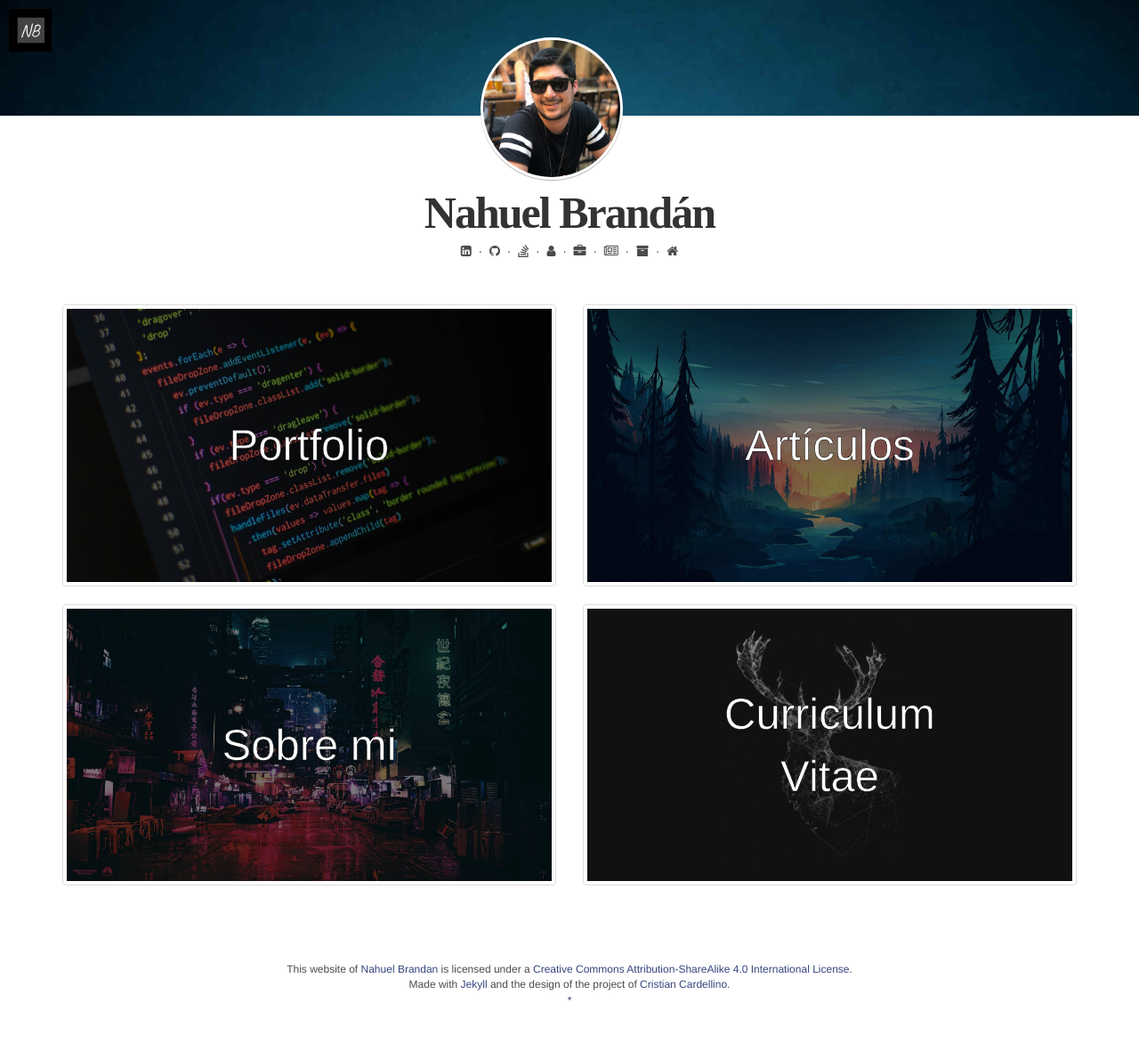
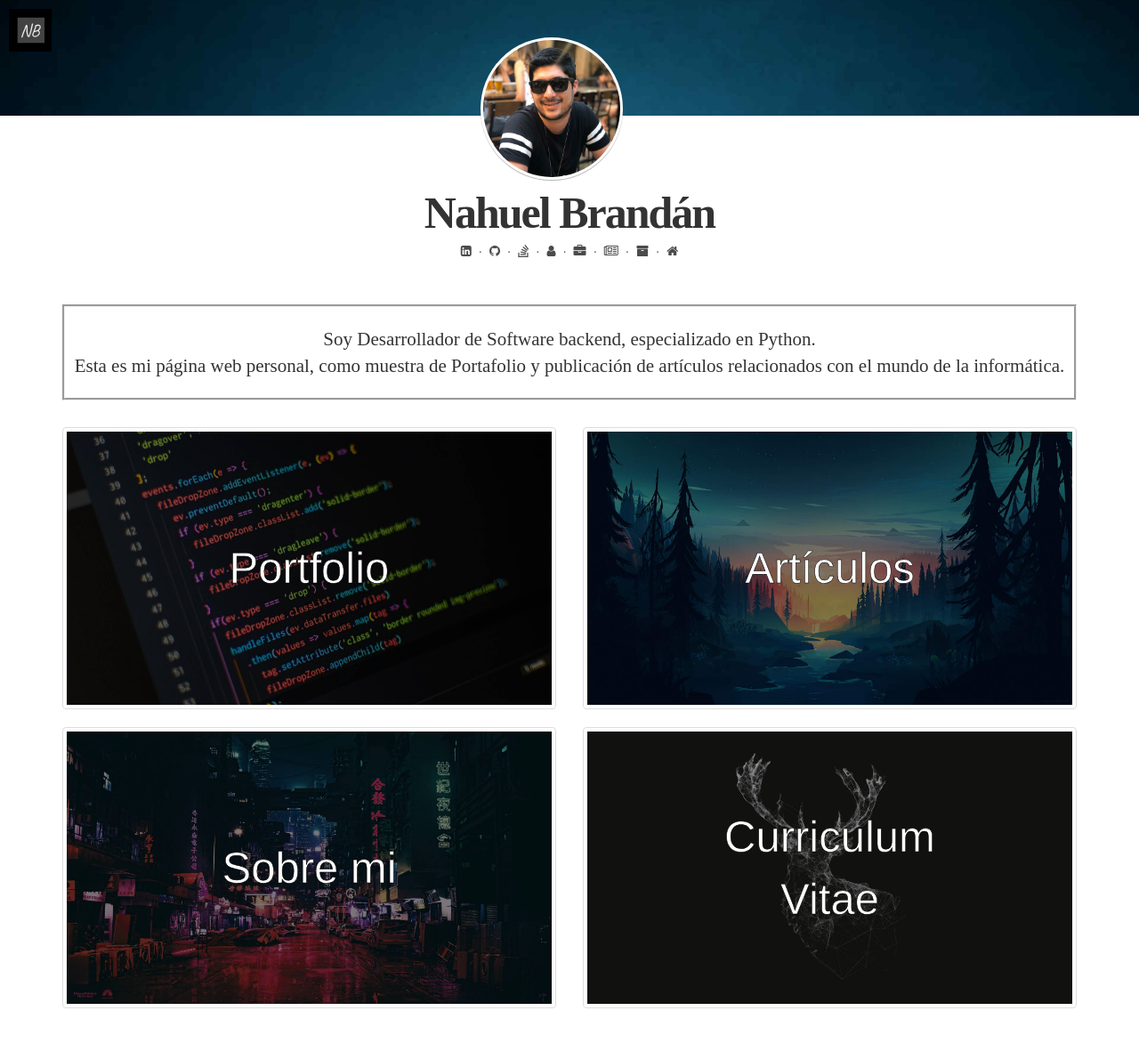
Before and after one commit to nahuelbrandan/nahuelbrandan.github.io, a Jekyll site: the page built from index.html, in a window 1280 px wide, cut to the strip 0-1178 px from the top of the page. Shown: the top 1172 px of the strip at 89% size. Built offline with Jekyll 4.4.1, drawn with Linux system fonts in a browser that asks for light colours; cached includes are drawn as plain includes; nearby versions of some CDN libraries; some web fonts are replaced; the list of posts is cut into pages by our own code.

Commit message:
descripcion en home.

```diff
--- a/articles.html
+++ b/articles.html
@@ -48,6 +48,7 @@ permalink: /articles/
 </header>
 
 <div class="container">
+  <p class="category_text">Artículos:</p>
   <div class="row">
     {%for post in site.posts%}
       {%if post.categories[0] != "Portfolio"%}
--- a/css/main.sass
+++ b/css/main.sass
@@ -638,6 +638,17 @@ pre
   h3
     font-family: $font-serif
     color: #000
+  .category_text
+    font-family: $font-serif
+    font-size: 2.5em
+    padding-bottom: 0.5em
+  .site_description
+    font-family: $font-serif
+    font-size: 1.5em
+    padding-top: 1em
+    padding-bottom: 1em
+    border-style: groove
+    text-align: center
 
 .thumbnail
   position: relative
--- a/index.html
+++ b/index.html
@@ -47,8 +47,10 @@ layout: default
 </header>
 
 <div class="container">
+  <p class="site_description">Soy Desarrollador de Software backend, especializado en Python.<br>
+    Esta es mi página web personal, como muestra de Portafolio y publicación de artículos relacionados con el mundo de
+    la informática.</p>&nbsp;&nbsp;&nbsp;&nbsp;
   <div class="row">
-
     <div class="col-md-6 mb-3">
       <div class="thumbnail">
         <a href={{"/portfolio/" | prepend: site.baseurl}} itemprop="url">
@@ -85,6 +87,5 @@ layout: default
         </a>
       </div>
     </div>
-
   </div>
 </div>
--- a/portfolio.html
+++ b/portfolio.html
@@ -48,6 +48,7 @@ permalink: /portfolio/
 </header>
 
 <div class="container">
+  <p class="category_text">Portafolio:</p>
   <div class="row">
     {% for category in site.categories %}
       {% if category[0] == "Portfolio" %}
```
